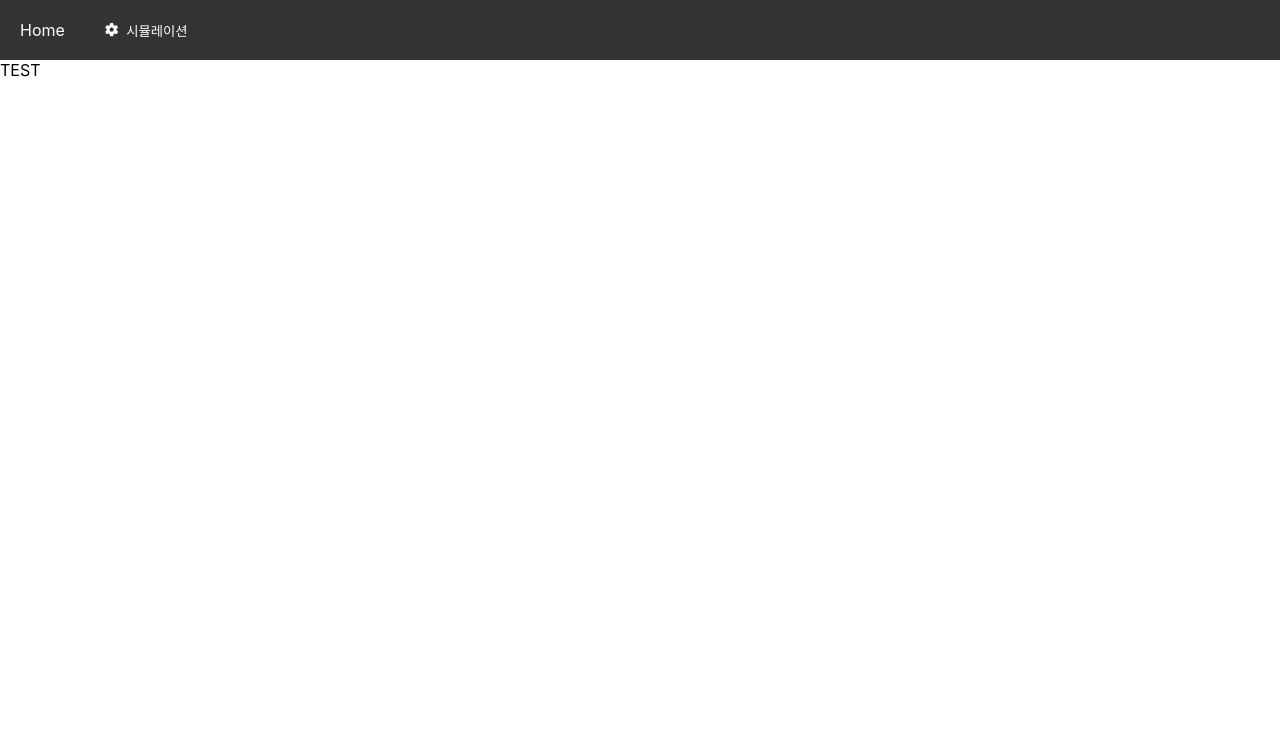
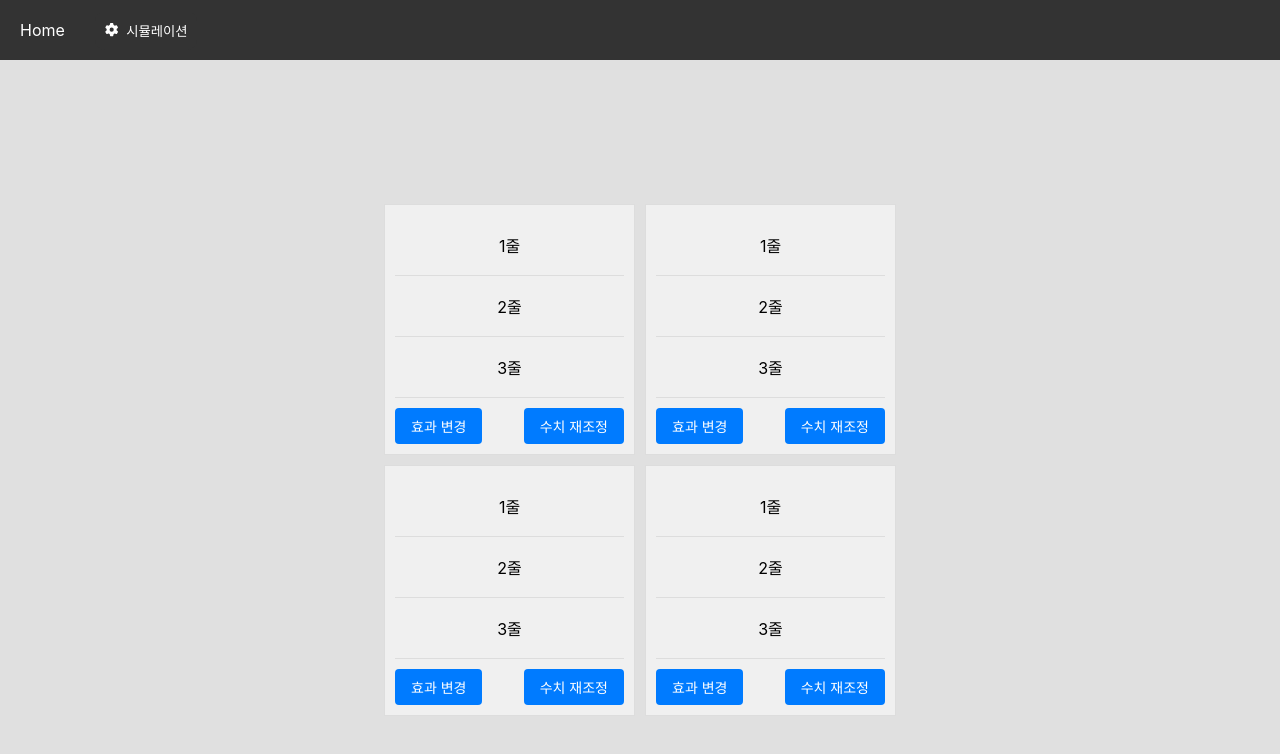
Before and after one commit to zzonothing/nikkeinfo, a React (Create React App) app: page /overload in a window 1280 px wide. Shown: the top 754 px of the page. Built offline with nearby package versions, Linux system fonts and the light colour scheme.

Commit message:
overload page initialize

```diff
--- /dev/null
+++ b/src/components/OverloadPage.css
@@ -0,0 +1,52 @@
+/* src/OverloadPage.css */
+
+.grid-container {
+    display: grid;
+    grid-template-columns: repeat(2, 1fr);
+    gap: 10px;
+    width: 40%;
+    max-width: 800px;
+  }
+
+  .grid-item {
+    background-color: #f0f0f0;
+    border: 1px solid #ddd;
+    display: flex;
+    flex-direction: column;
+    padding: 10px;
+    box-sizing: border-box;
+    aspect-ratio: 1 / 1;
+  }
+
+  .row {
+    flex: 1;
+    display: flex;
+    justify-content: center;
+    align-items: center;
+    border-bottom: 1px solid #ddd;
+  }
+
+  .row:last-child {
+    border-bottom: none;
+  }
+
+  .button-container {
+    margin-top: 10px;
+    display: flex;
+    justify-content: space-between;
+  }
+
+  .button {
+    background-color: #007bff;
+    color: white;
+    border: none;
+    border-radius: 4px;
+    padding: 8px 16px;
+    cursor: pointer;
+    font-size: 14px;
+    transition: background-color 0.3s;
+  }
+
+  .button:hover {
+    background-color: #0056b3;
+  }
--- a/src/components/OverloadPage.js
+++ b/src/components/OverloadPage.js
@@ -1,10 +1,39 @@
-// src/App.js
-// import React, { useState } from 'react';
-//import './OverloadPage.css';
+// src/OverloadPage.js
+import React from 'react';
+import './OverloadPage.css';
 
 function OverloadPage() {
+  const handleEffectChange = () => {
+    alert('효과 변경 버튼 클릭됨');
+  };
+
+  const handleValueReset = () => {
+    alert('수치 재조정 버튼 클릭됨');
+  };
+
   return (
-    <div>TEST</div>
+    <div style={{
+      display: 'flex',
+      justifyContent: 'center',
+      alignItems: 'center',
+      height: '100vh',
+      overflow: 'hidden',
+      backgroundColor: '#e0e0e0'
+    }}>
+      <div className='grid-container'>
+        {Array.from({ length: 4 }).map((_, index) => (
+          <div key={index} className='grid-item'>
+            <div className='row'>1줄</div>
+            <div className='row'>2줄</div>
+            <div className='row'>3줄</div>
+            <div className='button-container'>
+              <button className='button' onClick={handleEffectChange}>효과 변경</button>
+              <button className='button' onClick={handleValueReset}>수치 재조정</button>
+            </div>
+          </div>
+        ))}
+      </div>
+    </div>
   );
 }
 
```
